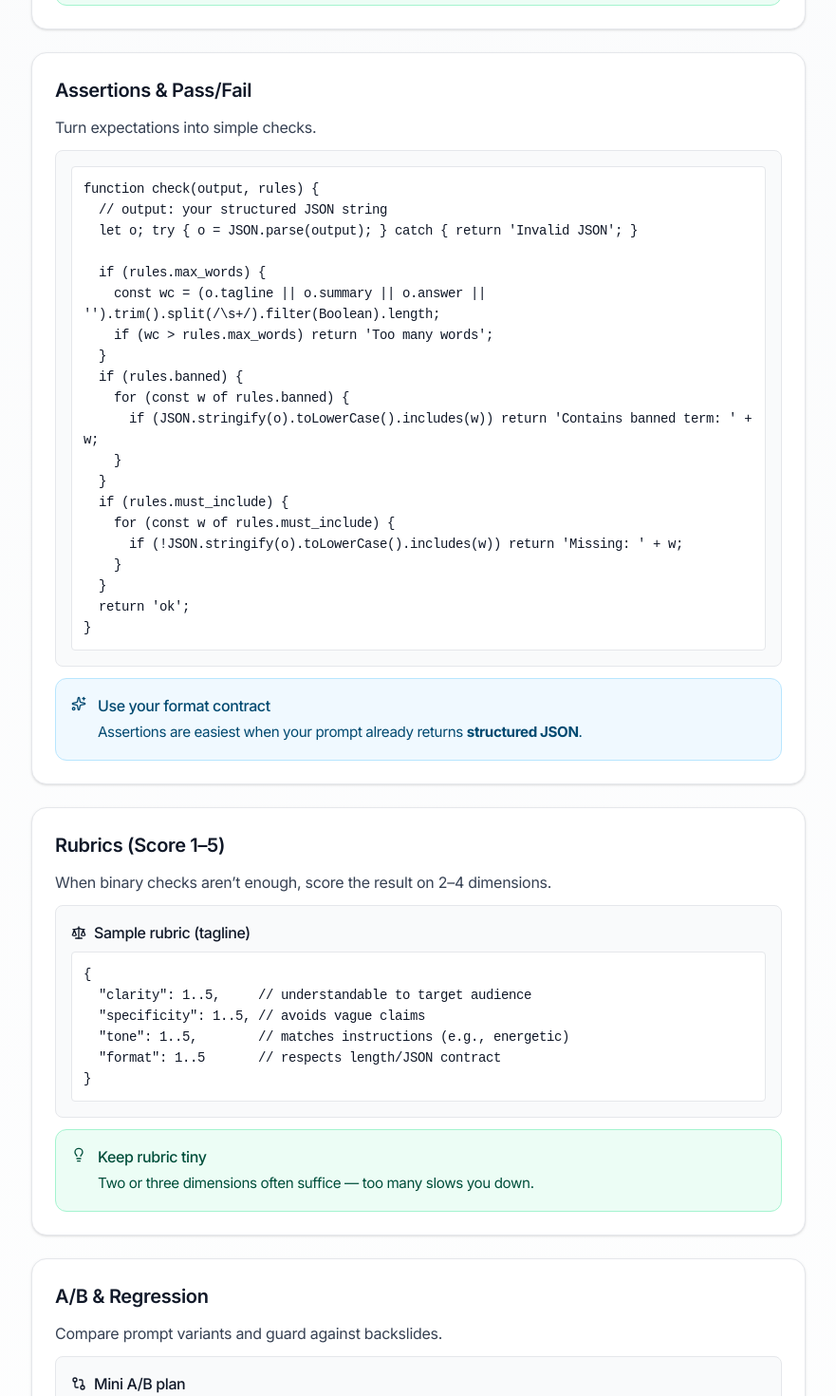
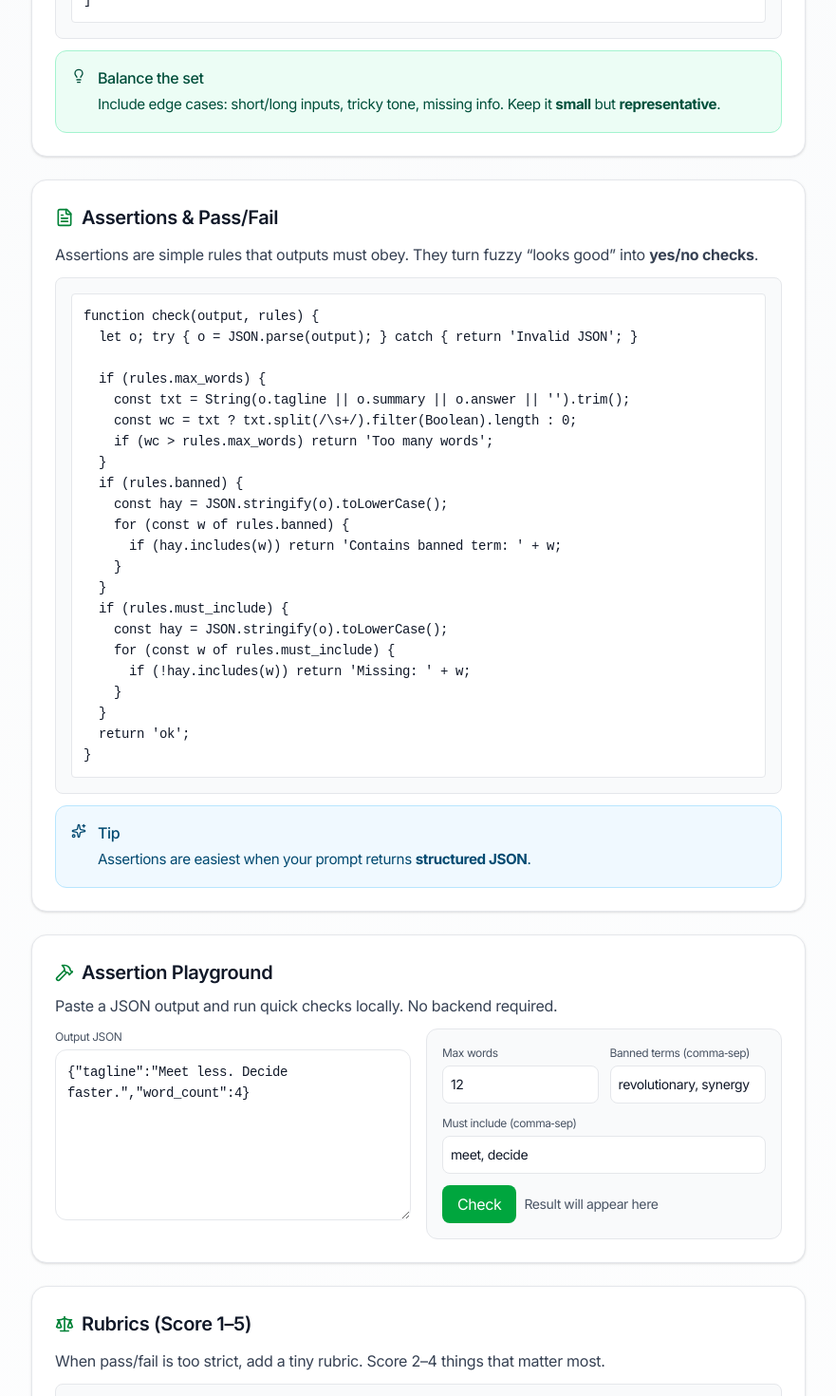
Before and after one commit to tinpear/tinpear-org, a Next.js app: page /learn/prompt-engineering/beginner/week1/quick-evals in a window 1280 px wide. Shown: the part 1220-2690 px from the top of the page at 95% size, without its empty margins (351-1232 px from the left). Built offline with nearby package versions, Linux system fonts and the light colour scheme; no server answers.

Commit message:
edited prompt eng

```diff
--- a/app/learn/page.tsx
+++ b/app/learn/page.tsx
@@ -249,7 +249,7 @@ export default function LearnPage() {
         'PII handling & redaction patterns',
         'Logging secrets safely',
       ],
-      action: { text: 'Start Foundations', href: '/learn/ai-security/foundations' },
+       action: { text: 'Opens Sept. 8, 2025', href: '#', disabled: true },
     },
     {
       level: 'AI Security & Safety · Practitioner',
--- a/app/learn/prompt-engineering/beginner/week1/quick-evals/page.tsx
+++ b/app/learn/prompt-engineering/beginner/week1/quick-evals/page.tsx
@@ -17,6 +17,7 @@ import {
   GitCompare,
   FileText,
   Notebook,
+  Hammer,
 } from 'lucide-react';
 
 // --- Config ------------------------------------------------------------------
@@ -27,6 +28,7 @@ const SECTIONS = [
   { id: 'why', label: 'Why Quick Evals' },
   { id: 'golden', label: 'Golden Set (Small & Strong)' },
   { id: 'assertions', label: 'Assertions & Pass/Fail' },
+  { id: 'playground', label: 'Assertion Playground' },
   { id: 'rubrics', label: 'Rubrics (Score 1–5)' },
   { id: 'ab', label: 'A/B & Regression' },
   { id: 'logging', label: 'Logging & Notes' },
@@ -78,6 +80,15 @@ export default function QuickEvalsLesson() {
   const [completed, setCompleted] = useState(false);
   const [sidebarOpen, setSidebarOpen] = useState(false);
   const [activeId, setActiveId] = useState(SECTIONS[0].id);
+
+  // Playground state
+  const [pgOutput, setPgOutput] = useState<string>(
+    `{"tagline":"Meet less. Decide faster.","word_count":4}`
+  );
+  const [pgMaxWords, setPgMaxWords] = useState<string>('12');
+  const [pgBanned, setPgBanned] = useState<string>('revolutionary, synergy');
+  const [pgMustInclude, setPgMustInclude] = useState<string>('meet, decide');
+  const [pgResult, setPgResult] = useState<string>('');
 
   useEffect(() => {
     const run = async () => {
@@ -154,6 +165,28 @@ export default function QuickEvalsLesson() {
     return () => observer.disconnect();
   }, []);
 
+  // Playground checker (mirrors the simple JS from the lesson)
+  function runPlaygroundCheck() {
+    try {
+      const o = JSON.parse(pgOutput);
+      const maxWords = Number(pgMaxWords);
+      const banned = pgBanned.split(',').map(s => s.trim().toLowerCase()).filter(Boolean);
+      const must = pgMustInclude.split(',').map(s => s.trim().toLowerCase()).filter(Boolean);
+
+      const asText = JSON.stringify(o).toLowerCase();
+      const mainText = String(o.tagline || o.summary || o.answer || '').trim();
+      const wc = mainText ? mainText.split(/\s+/).filter(Boolean).length : 0;
+
+      if (maxWords && wc > maxWords) return setPgResult(`❌ Too many words (${wc} > ${maxWords})`);
+      for (const w of banned) { if (w && asText.includes(w)) return setPgResult(`❌ Contains banned term: ${w}`); }
+      for (const w of must) { if (w && !asText.includes(w)) return setPgResult(`❌ Missing keyword: ${w}`); }
+
+      setPgResult('✅ ok');
+    } catch {
+      setPgResult('❌ Invalid JSON');
+    }
+  }
+
   return (
     <div className="min-h-screen bg-gradient-to-b from-gray-50 to-white">
       {/* Header */}
@@ -185,7 +218,7 @@ export default function QuickEvalsLesson() {
 
       {/* Content area */}
       <div className="max-w-6xl mx-auto px-3 sm:px-4 py-6 sm:py-8 grid grid-cols-1 lg:grid-cols-[280px_minmax(0,1fr)] gap-4 sm:gap-6">
-        {/* Sidebar (slide-over on mobile, sticky on lg+) */}
+        {/* Sidebar */}
         <aside
           id="mobile-sidebar"
           className={cx(
@@ -222,7 +255,7 @@ export default function QuickEvalsLesson() {
           <section id="intro" className="rounded-2xl border border-gray-200 bg-white p-4 sm:p-6 shadow-sm space-y-2 sm:space-y-3">
             <h1 className="text-2xl sm:text-3xl md:text-4xl font-bold text-gray-900">Quick Evaluations (Lightweight)</h1>
             <p className="text-base sm:text-lg text-gray-700">
-              You’ll learn simple, repeatable ways to measure prompt quality in minutes: small golden sets, pass/fail assertions, quick rubrics, and basic regression checks.
+              Think of quick evals like a <b>pre‑flight checklist</b>. In a few minutes, you confirm your prompt still flies: correct format, right tone, within limits.
             </p>
             <Box tone="tip" title="Outcome">
               A tiny eval kit you can run before shipping a prompt — and rerun after any change.
@@ -244,10 +277,15 @@ export default function QuickEvalsLesson() {
 
           {/* Golden set */}
           <section id="golden" className="rounded-2xl border border-gray-200 bg-white p-4 sm:p-6 shadow-sm space-y-3">
-            <h2 className="text-lg sm:text-xl font-semibold">Golden Set (Small & Strong)</h2>
-            <p className="text-sm sm:text-base text-gray-700">A handful of canonical inputs with expected outputs or properties.</p>
+            <div className="flex items-center gap-2">
+              <ClipboardCheck className="h-5 w-5 text-green-700" />
+              <h2 className="text-lg sm:text-xl font-semibold">Golden Set (Small & Strong)</h2>
+            </div>
+            <p className="text-sm sm:text-base text-gray-700">
+              A <b>golden set</b> is a handful of <i>canonical</i> inputs that represent what success looks like (plus 1–2 tricky edge cases).
+            </p>
             <div className="rounded-lg border border-gray-200 p-3 sm:p-4 bg-gray-50">
-              <div className="flex items-center gap-2 mb-2"><ClipboardCheck className="h-4 w-4" /><h3 className="font-medium">Example golden items</h3></div>
+              <div className="font-medium mb-2">Example golden items</div>
               <pre className="text-xs md:text-sm p-3 rounded bg-white border border-gray-200 overflow-auto whitespace-pre-wrap break-words">
 {`[
   {
@@ -259,57 +297,143 @@ export default function QuickEvalsLesson() {
     "input": "Create a tagline for an AI note tool (≤ 12 words).",
     "banned": ["revolutionary", "synergy"],
     "max_words": 12
+  },
+  {
+    "input": "Explain what to do if info is missing.",
+    "must_include": ["insufficient information"],
+    "max_words": 18
   }
 ]`}
               </pre>
             </div>
             <Box tone="tip" title="Balance the set">
-              Include edge cases: short/long inputs, tricky tone, missing info.
+              Include edge cases: short/long inputs, tricky tone, missing info. Keep it <b>small</b> but <b>representative</b>.
             </Box>
           </section>
 
           {/* Assertions */}
           <section id="assertions" className="rounded-2xl border border-gray-200 bg-white p-4 sm:p-6 shadow-sm space-y-3">
-            <h2 className="text-lg sm:text-xl font-semibold">Assertions & Pass/Fail</h2>
-            <p className="text-sm sm:text-base text-gray-700">Turn expectations into simple checks.</p>
+            <div className="flex items-center gap-2">
+              <FileText className="h-5 w-5 text-green-700" />
+              <h2 className="text-lg sm:text-xl font-semibold">Assertions & Pass/Fail</h2>
+            </div>
+            <p className="text-sm sm:text-base text-gray-700">
+              Assertions are simple rules that outputs must obey. They turn fuzzy “looks good” into <b>yes/no checks</b>.
+            </p>
             <div className="rounded-lg border border-gray-200 p-3 sm:p-4 bg-gray-50">
               <pre className="text-xs md:text-sm p-3 rounded bg-white border border-gray-200 overflow-auto whitespace-pre-wrap break-words">
 {`function check(output, rules) {
-  // output: your structured JSON string
   let o; try { o = JSON.parse(output); } catch { return 'Invalid JSON'; }
 
   if (rules.max_words) {
-    const wc = (o.tagline || o.summary || o.answer || '').trim().split(/\\s+/).filter(Boolean).length;
+    const txt = String(o.tagline || o.summary || o.answer || '').trim();
+    const wc = txt ? txt.split(/\\s+/).filter(Boolean).length : 0;
     if (wc > rules.max_words) return 'Too many words';
   }
   if (rules.banned) {
+    const hay = JSON.stringify(o).toLowerCase();
     for (const w of rules.banned) {
-      if (JSON.stringify(o).toLowerCase().includes(w)) return 'Contains banned term: ' + w;
+      if (hay.includes(w)) return 'Contains banned term: ' + w;
     }
   }
   if (rules.must_include) {
+    const hay = JSON.stringify(o).toLowerCase();
     for (const w of rules.must_include) {
-      if (!JSON.stringify(o).toLowerCase().includes(w)) return 'Missing: ' + w;
+      if (!hay.includes(w)) return 'Missing: ' + w;
     }
   }
   return 'ok';
 }`}
               </pre>
             </div>
-            <Box tone="pro" title="Use your format contract">
-              Assertions are easiest when your prompt already returns <b>structured JSON</b>.
+            <Box tone="pro" title="Tip">
+              Assertions are easiest when your prompt returns <b>structured JSON</b>.
             </Box>
+          </section>
+
+          {/* Assertion Playground */}
+          <section id="playground" className="rounded-2xl border border-gray-200 bg-white p-4 sm:p-6 shadow-sm">
+            <div className="flex items-center gap-2 mb-2">
+              <Hammer className="h-5 w-5 text-green-700" />
+              <h2 className="text-lg sm:text-xl font-semibold">Assertion Playground</h2>
+            </div>
+            <p className="text-sm sm:text-base text-gray-700 mb-3">
+              Paste a JSON output and run quick checks locally. No backend required.
+            </p>
+
+            <div className="grid grid-cols-1 md:grid-cols-2 gap-3 sm:gap-4">
+              <div>
+                <div className="text-xs text-gray-600 mb-1">Output JSON</div>
+                <textarea
+                  className="w-full min-h-[180px] rounded-xl border border-gray-200 p-3 font-mono text-xs sm:text-sm bg-white"
+                  value={pgOutput}
+                  onChange={(e) => setPgOutput(e.target.value)}
+                  spellCheck={false}
+                />
+              </div>
+              <div className="rounded-xl border border-gray-200 p-3 sm:p-4 bg-gray-50">
+                <div className="grid grid-cols-1 sm:grid-cols-2 gap-3">
+                  <div>
+                    <label className="block text-xs text-gray-600 mb-1">Max words</label>
+                    <input
+                      className="w-full rounded-lg border border-gray-200 p-2 text-sm bg-white"
+                      value={pgMaxWords}
+                      onChange={(e) => setPgMaxWords(e.target.value)}
+                      placeholder="e.g., 12"
+                    />
+                  </div>
+                  <div>
+                    <label className="block text-xs text-gray-600 mb-1">Banned terms (comma‑sep)</label>
+                    <input
+                      className="w-full rounded-lg border border-gray-200 p-2 text-sm bg-white"
+                      value={pgBanned}
+                      onChange={(e) => setPgBanned(e.target.value)}
+                      placeholder="e.g., revolutionary, synergy"
+                    />
+                  </div>
+                  <div className="sm:col-span-2">
+                    <label className="block text-xs text-gray-600 mb-1">Must include (comma‑sep)</label>
+                    <input
+                      className="w-full rounded-lg border border-gray-200 p-2 text-sm bg-white"
+                      value={pgMustInclude}
+                      onChange={(e) => setPgMustInclude(e.target.value)}
+                      placeholder="e.g., meet, decide"
+                    />
+                  </div>
+                </div>
+
+                <div className="mt-3 flex items-center gap-2">
+                  <button
+                    onClick={runPlaygroundCheck}
+                    className="px-4 py-2 rounded-lg bg-green-600 text-white hover:shadow"
+                  >
+                    Check
+                  </button>
+                  <span className={cx(
+                    'text-sm',
+                    pgResult.startsWith('✅') ? 'text-green-700' : pgResult ? 'text-amber-700' : 'text-gray-600'
+                  )}>
+                    {pgResult || 'Result will appear here'}
+                  </span>
+                </div>
+              </div>
+            </div>
           </section>
 
           {/* Rubrics */}
           <section id="rubrics" className="rounded-2xl border border-gray-200 bg-white p-4 sm:p-6 shadow-sm space-y-3">
-            <h2 className="text-lg sm:text-xl font-semibold">Rubrics (Score 1–5)</h2>
-            <p className="text-sm sm:text-base text-gray-700">When binary checks aren’t enough, score the result on 2–4 dimensions.</p>
+            <div className="flex items-center gap-2">
+              <Scale className="h-5 w-5 text-green-700" />
+              <h2 className="text-lg sm:text-xl font-semibold">Rubrics (Score 1–5)</h2>
+            </div>
+            <p className="text-sm sm:text-base text-gray-700">
+              When pass/fail is too strict, add a tiny rubric. Score 2–4 things that matter most.
+            </p>
             <div className="rounded-lg border border-gray-200 p-3 sm:p-4 bg-gray-50">
-              <div className="flex items-center gap-2 mb-2"><Scale className="h-4 w-4" /><h3 className="font-medium">Sample rubric (tagline)</h3></div>
+              <div className="font-medium mb-2">Sample rubric (tagline)</div>
               <pre className="text-xs md:text-sm p-3 rounded bg-white border border-gray-200 overflow-auto whitespace-pre-wrap break-words">
 {`{
-  "clarity": 1..5,     // understandable to target audience
+  "clarity": 1..5,     // understandable for target audience
   "specificity": 1..5, // avoids vague claims
   "tone": 1..5,        // matches instructions (e.g., energetic)
   "format": 1..5       // respects length/JSON contract
@@ -323,10 +447,13 @@ export default function QuickEvalsLesson() {
 
           {/* A/B & Regression */}
           <section id="ab" className="rounded-2xl border border-gray-200 bg-white p-4 sm:p-6 shadow-sm space-y-3">
-            <h2 className="text-lg sm:text-xl font-semibold">A/B & Regression</h2>
+            <div className="flex items-center gap-2">
+              <GitCompare className="h-5 w-5 text-green-700" />
+              <h2 className="text-lg sm:text-xl font-semibold">A/B & Regression</h2>
+            </div>
             <p className="text-sm sm:text-base text-gray-700">Compare prompt variants and guard against backslides.</p>
             <div className="rounded-lg border border-gray-200 p-3 sm:p-4 bg-gray-50">
-              <div className="flex items-center gap-2 mb-2"><GitCompare className="h-4 w-4" /><h3 className="font-medium">Mini A/B plan</h3></div>
+              <div className="font-medium mb-2">Mini A/B plan</div>
               <pre className="text-xs md:text-sm p-3 rounded bg-white border border-gray-200 overflow-auto whitespace-pre-wrap break-words">
 {`Variants:
 - A: Current prompt
@@ -339,18 +466,21 @@ Procedure:
               </pre>
             </div>
             <Box tone="pro" title="Regression set">
-              Save failing cases — when fixed, they become permanent tests to prevent future regressions.
+              Save failing cases. When fixed, they become permanent tests to prevent future regressions.
             </Box>
           </section>
 
           {/* Logging & Notes */}
           <section id="logging" className="rounded-2xl border border-gray-200 bg-white p-4 sm:p-6 shadow-sm space-y-3">
-            <h2 className="text-lg sm:text-xl font-semibold">Logging & Notes</h2>
+            <div className="flex items-center gap-2">
+              <Notebook className="h-5 w-5 text-green-700" />
+              <h2 className="text-lg sm:text-xl font-semibold">Logging & Notes</h2>
+            </div>
             <p className="text-sm sm:text-base text-gray-700">
-              Keep a lightweight log of changes and outcomes so you know what actually helped.
+              Keep a lightweight log so you know what actually helped.
             </p>
             <div className="rounded-lg border border-gray-200 p-3 sm:p-4 bg-gray-50">
-              <div className="flex items-center gap-2 mb-2"><Notebook className="h-4 w-4" /><h3 className="font-medium">Changelog template</h3></div>
+              <div className="font-medium mb-2">Changelog template</div>
               <pre className="text-xs md:text-sm p-3 rounded bg-white border border-gray-200 overflow-auto whitespace-pre-wrap break-words">
 {`# Date: 2025-08-31
 Change: Added audience, banned terms.
@@ -369,7 +499,7 @@ Notes: Fewer verbose outputs; one edge case still fails (missing audience).`}
               <li>Unstructured outputs → can’t assert pass/fail easily.</li>
               <li>Changing multiple things at once → unclear what helped.</li>
             </ul>
-            <Box tone="warn" title="One-change rule">
+            <Box tone="warn" title="One‑change rule">
               Adjust one variable per iteration (role, constraint, format) to isolate impact.
             </Box>
           </section>
```
